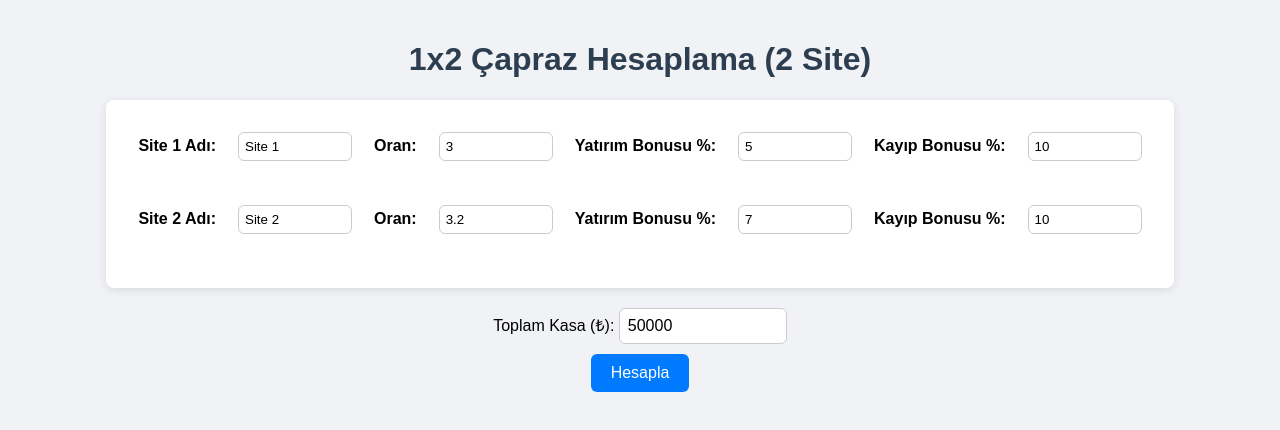
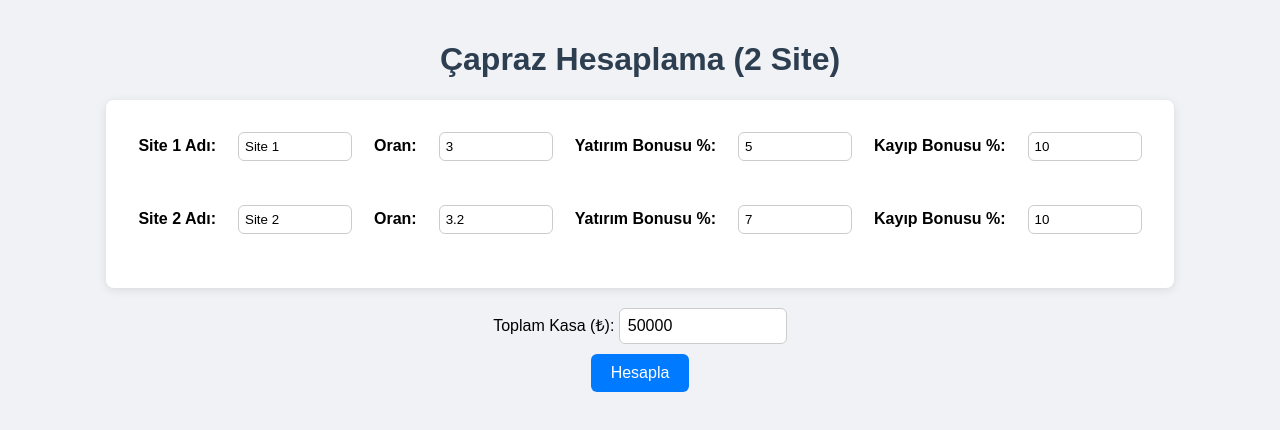
Before and after one commit to Zenginbebe/cokcok2, a plain HTML site: page index.html in a window 1280 px wide. Drawn offline with Linux system fonts and the light colour scheme.

Commit message:
Update index.html

```diff
--- a/index.html
+++ b/index.html
@@ -3,7 +3,7 @@
 <html lang="tr">
 <head>
   <meta charset="UTF-8" />
-  <title>1x2 Çapraz Hesaplama (2 Site)</title>
+  <title> Çapraz Hesaplama (2 Site)</title>
   <style>
     body { font-family: Arial, sans-serif; background: #f0f2f5; margin: 0; padding: 20px; }
     h1 { text-align: center; color: #2c3e50; }
@@ -24,7 +24,7 @@
   </style>
 </head>
 <body>
-  <h1>1x2 Çapraz Hesaplama (2 Site)</h1>
+  <h1> Çapraz Hesaplama (2 Site)</h1>
 
   <table>
     <tr>
```
